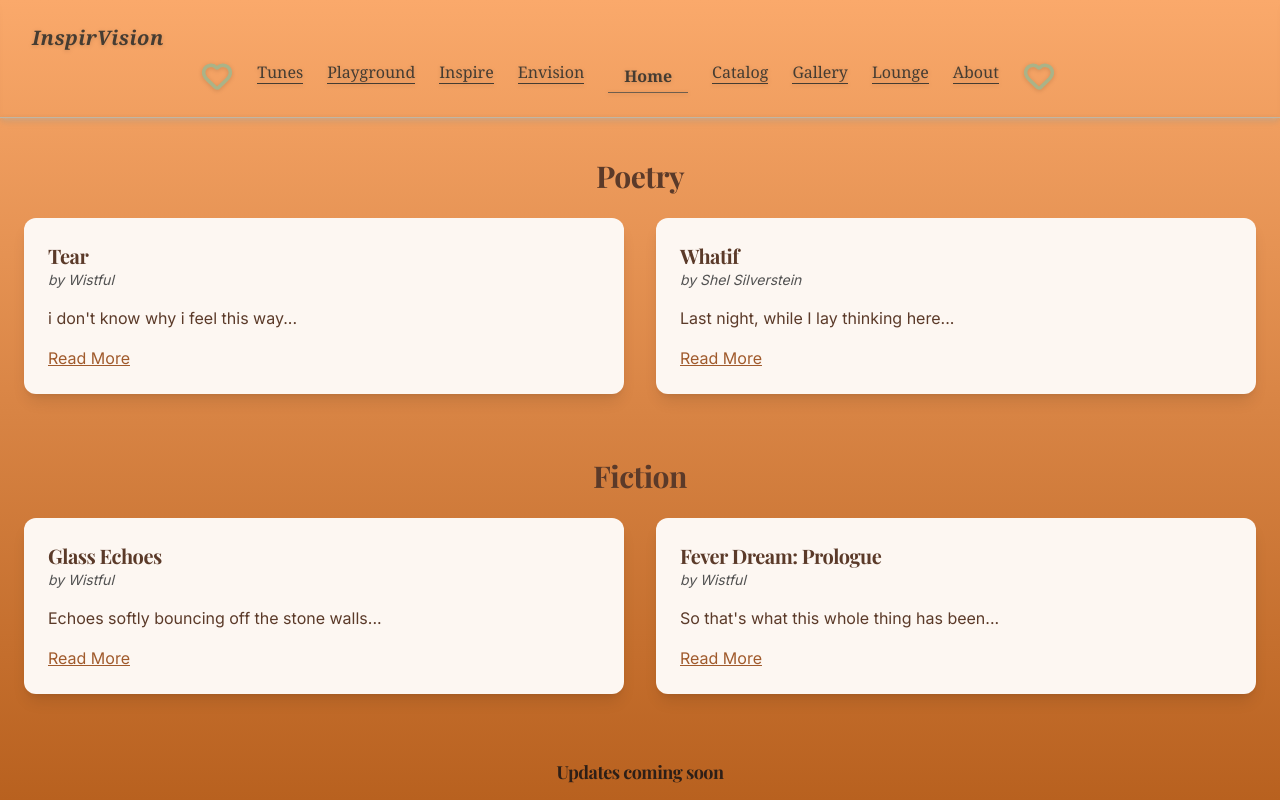
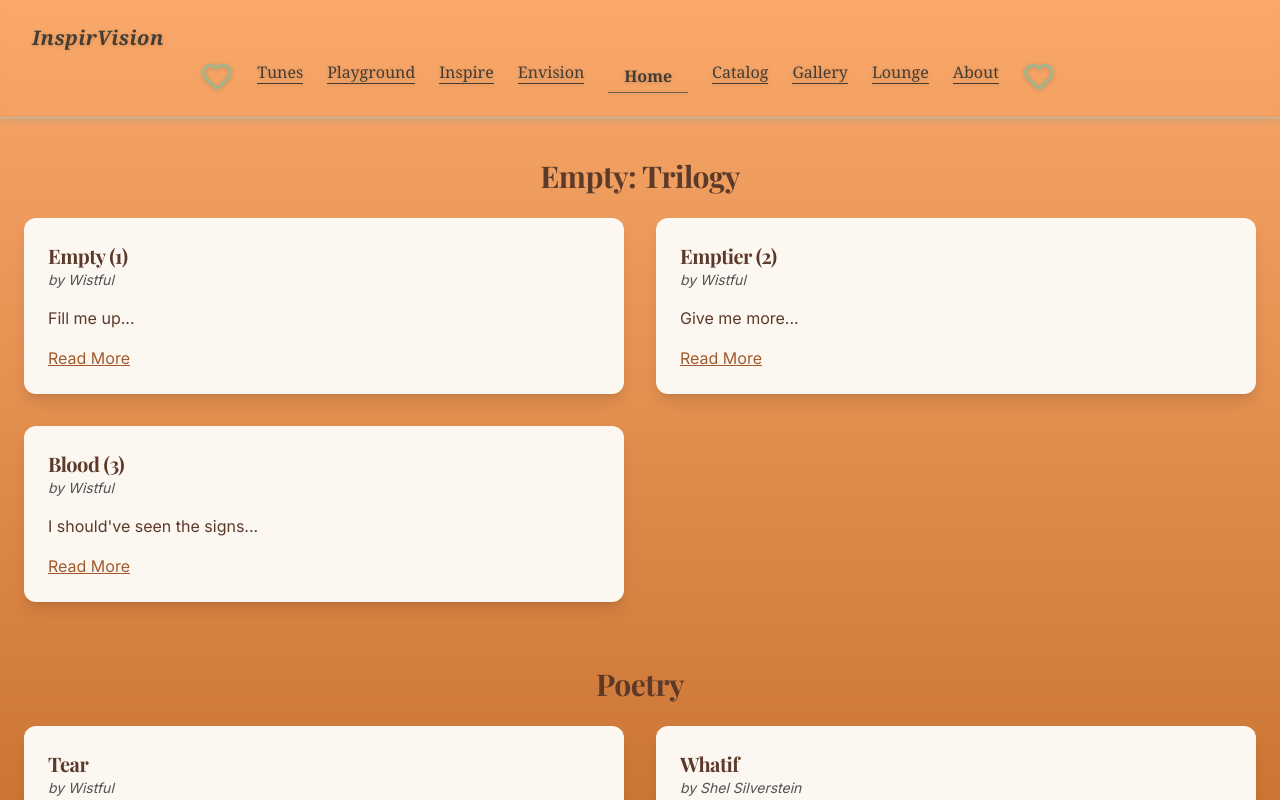
Before and after one commit to InspirVision/InspirVision.github.io, a Next.js app: page /catalog in a window 1280 px wide. Shown: the top 800 px of the page. Built offline with nearby package versions, Linux system fonts and the light colour scheme.

Commit message:
dynamic dates finally, updated quotes and catalog updates with some new writing

```diff
--- a/src/app/catalog/page.js
+++ b/src/app/catalog/page.js
@@ -41,6 +41,132 @@ function WritingCard({ title, author, snippet, fullText }) {
 export default function CatalogPage() {
     return (
 <main className="space-y-16 px-6 py-10">
+   {/* Poetry Sets */}
+  <section>
+    <h1 className="text-3xl font-bold font-serif text-center mb-6 text-[#5B3A29]">Empty: Trilogy</h1>
+    <div className="grid grid-cols-1 md:grid-cols-2 gap-8">
+      <WritingCard
+        title="Empty (1)"
+        author="Wistful"
+        snippet="Fill me up..."
+        fullText={`fill me up
+where’d you go?
+said you were here
+but i feel alone
+
+am i being inconsiderate?
+
+this place is no home
+
+i wish we’d talk
+but maybe you don’t
+
+you wrote a letter
+i wrote one too
+but it feels like a joke
+me and you
+
+you make it sound so easy
+not like spiraling towards doom
+
+sometimes i’m jealous
+
+(of you) other times i rue
+that feeling in my heart
+like it stems from a drop of dew
+the fear that makes it hard to start
+it shouts:
+
+am i even good enough for you?
+do i go first or wait for them to make a move?
+am i too much?
+and do they see it too?
+or am i too little?
+still somehow taking up room
+
+maybe this place isn’t meant for me
+maybe someone else fits who i can’t be
+maybe from the very beginning
+our ending was long overdue
+
+empty me out
+don’t come near
+said you were there
+but i still feel you here`}
+      />
+      <WritingCard
+        title="Emptier (2)"
+        author="Wistful"
+        snippet="Give me more..."
+        fullText={`give me more
+am i supposed to follow?
+thought what we had was deep
+but i feel hollow
+
+tell me i’m dumb
+just say i’m not enough
+
+every interaction between us
+leaves me worse than if i had flown too close to the sun
+
+is it all my fault?
+i don’t want to lose us
+but i don’t feel like your best friend
+much less a person you can believe in
+
+all the little things
+they pile up and cling to me like dung
+is it rotten?
+this thing we called love
+tiny moments that fracture my skin
+turning me (and you) to dust
+
+i want to understand you
+am i not doing enough?
+it must be my own twisted fantasy
+and all this pain is a lie made up in my head
+
+it feels too hard to talk to you
+does that make me a bad “best” friend?
+do i sit around and pretend?
+are we just stalling although we know we’ve reached the end?
+
+take it back
+i can’t walk that road
+thought what we had was small
+but the weight is breaking my bones`}
+      />
+      <WritingCard
+        title="Blood (3)"
+        author="Wistful"
+        snippet="I should've seen the signs..."
+        fullText={`i should’ve seen the signs
+way too much to deny
+
+the decay and the rot
+takes root inside my heart
+
+i wish I kept more of it on
+probably never should’ve taken down my walls
+
+A knight wears armour for a reason
+It holds its sword for a lifetime
+Wears a shield to hide
+
+you can’t trust in words
+when actions don’t line up
+
+why’d i ever trust
+that this would be enough
+
+my blood spills out
+by my own hand
+i hold the knife
+that stabs me again and again.`}
+      />
+    </div>
+  </section>
+
   {/* Poetry Section */}
   <section>
     <h1 className="text-3xl font-bold font-serif text-center mb-6 text-[#5B3A29]">Poetry</h1>
@@ -174,25 +300,7 @@ Why…?`}
     </div>
   </section>
 
-  {/* Non-Fiction Section */}
-  {/* <section>
-    <h1 className="text-3xl font-bold font-serif text-center mb-6 text-[#5B3A29]">Non-Fiction</h1>
-    <div className="grid grid-cols-1 md:grid-cols-2 gap-8">
-      <WritingCard
-        title=""
-        author="Wistful"
-        snippet="..."
-        fullText={``}
-      />
-      <WritingCard
-        title=""
-        author=""
-        snippet="..."
-        fullText={``}
-      />
-    </div>
-  </section> */}
-  <h2 className="text-center text-bold text-lg"> Updates coming soon</h2>
+  <h2 className="text-center text-bold text-lg"> More updates coming soon...</h2>
 </main>
     );
 }
--- a/src/app/components/QuoteCard.js
+++ b/src/app/components/QuoteCard.js
@@ -1,3 +1,19 @@
+import React from 'react';
+
+function TodayDate() {
+  const today = new Date();
+  const formattedDate = `${(today.getMonth() + 1)
+    .toString()
+    .padStart(2, '0')}/${today
+    .getDate()
+    .toString()
+    .padStart(2, '0')}/${today.getFullYear()}`;
+
+  return (
+    <h2 className="text-l text-[#7A6A50] italic mb-4">{formattedDate}</h2>
+  );
+}
+
 export default function QuoteCard() {
   return (
     <div
@@ -9,13 +25,14 @@ export default function QuoteCard() {
       <h1 className="text-2xl font-semibold tracking-wide text-[#3A2F1B] mb-1">
         Quote of The Day
       </h1>
-      <h2 className="text-l text-[#7A6A50] italic mb-4">08/5/2025</h2>
+
+      <TodayDate />
 
       <p className="text-lg italic text-center leading-relaxed text-[#2E2619] px-2">
-        "If you change the way you look at things, the things you look at change."
+        "We don't have to walk the same road to stand toe to toe"
         <br />
         <span className="block mt-4 text-right text-base font-medium">
-          - Wayne Oyer
+          - Wistful
         </span>
       </p>
 
```
